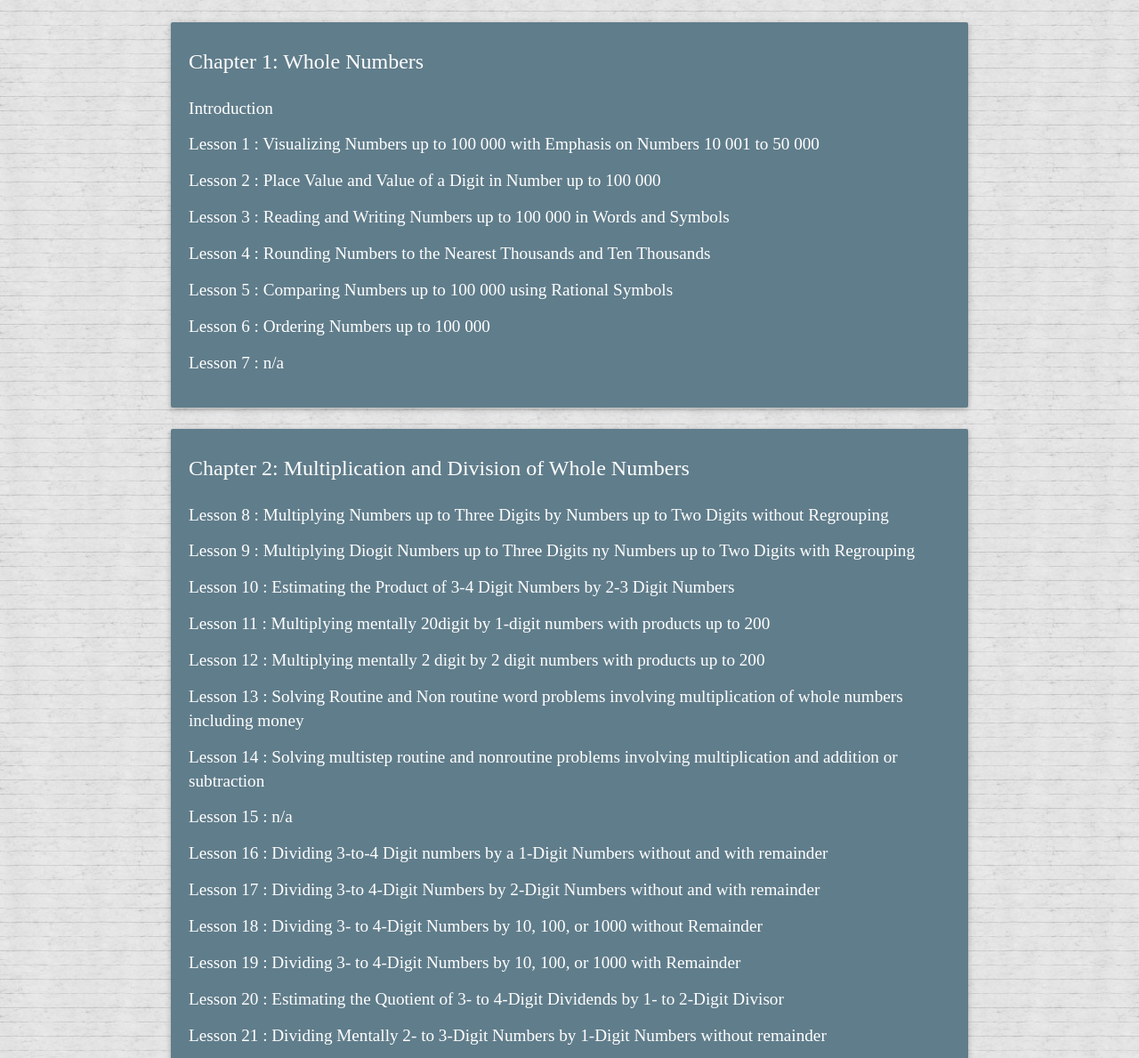
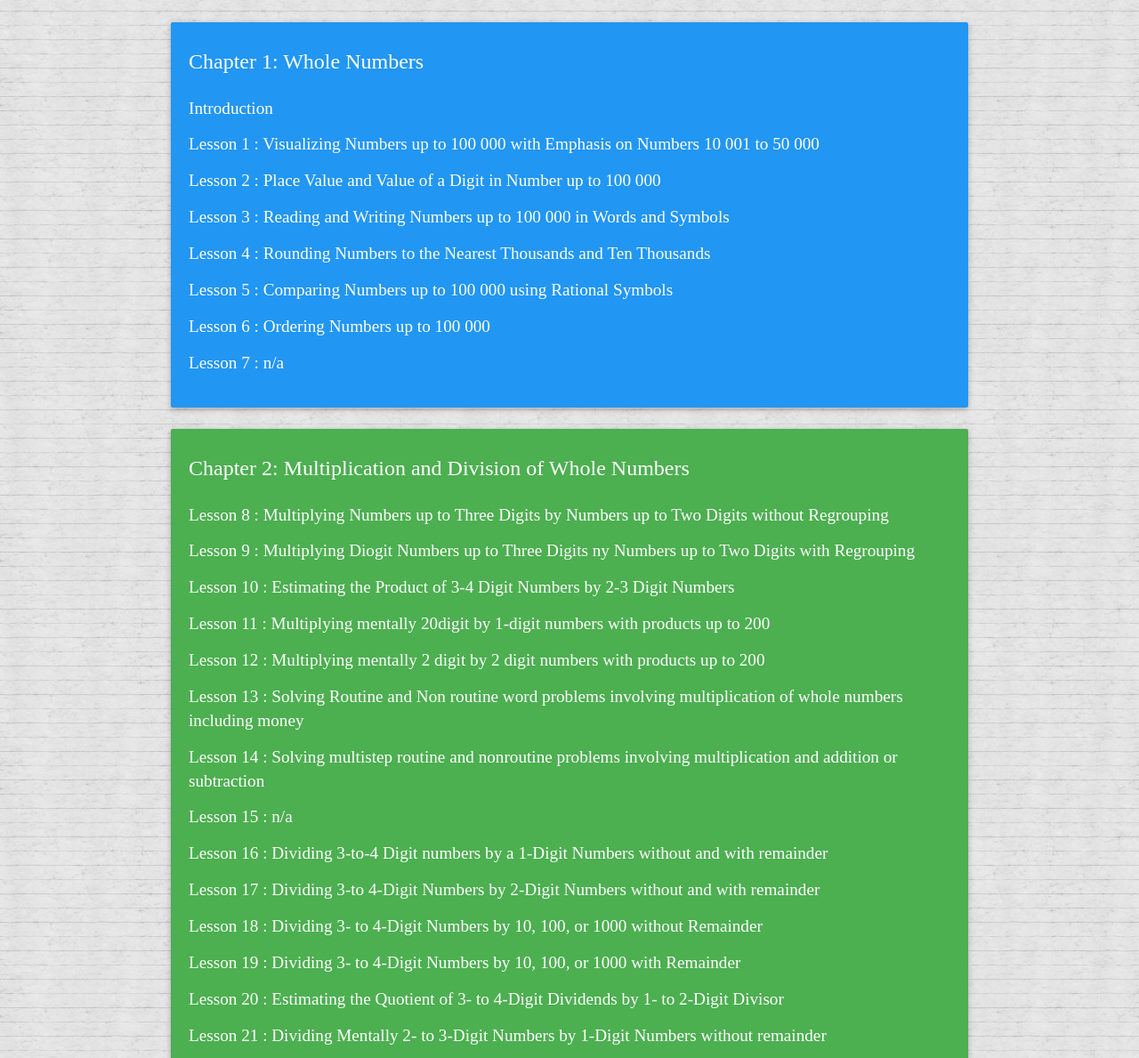
Before and after one commit to whathejoe/lms-protype, a plain HTML site: page pages/number_and_number_sense.html in a window 1280 px wide. Shown: the part 92-1281 px from the top of the page at 89% size. Drawn offline with nearby package versions, Linux system fonts and the light colour scheme; a web font is replaced by a local one.

Commit message:
Changed card colors
Made card colors more appealing

```diff
--- a/pages/number_and_number_sense.html
+++ b/pages/number_and_number_sense.html
@@ -32,7 +32,7 @@
                 </div>
                 <div class="row">
                     <div class="col s12">
-                        <div class="card blue-grey">
+                        <div class="card blue">
                             <div class="card-content white-text">
                                 <span class="card-title">Chapter 1: Whole Numbers</span>
                                 <ul>
@@ -49,7 +49,7 @@
                         </div>
                     </div>
                     <div class="col s12">
-                        <div class="card blue-grey">
+                        <div class="card green">
                             <div class="card-content white-text">
                                 <span class="card-title">Chapter 2: Multiplication and Division of Whole Numbers</span>
                                 <ul>
```
